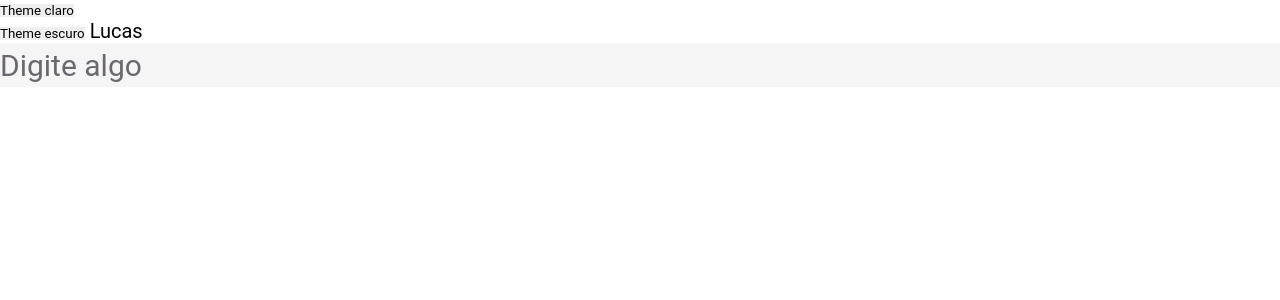
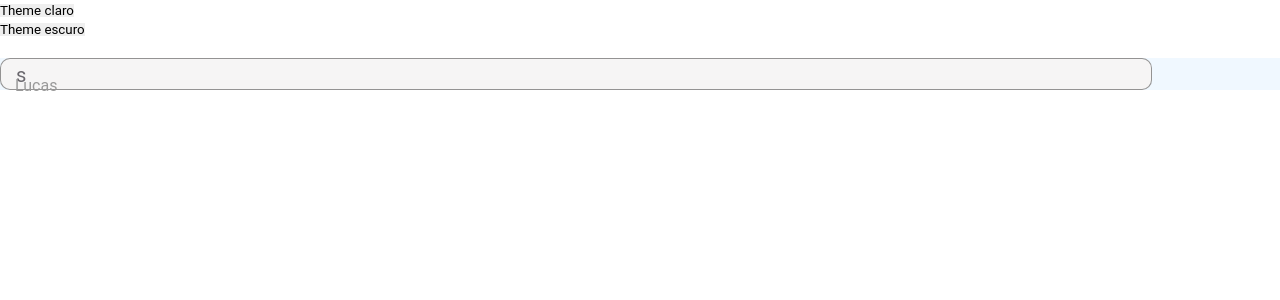
Before and after one commit to obertobr/Worcher_TG, a React (Vite) app: page /home in a window 1280 px wide. Shown: the top 300 px of the page. Built offline with nearby package versions, Linux system fonts and the light colour scheme.

Commit message:
Correction in component input

```diff
--- a/src/components/basicComponents/text-input-component/text.input.component.tsx
+++ b/src/components/basicComponents/text-input-component/text.input.component.tsx
@@ -1,42 +1,49 @@
 import { ReactNode } from "react";
 import BaseComponent from "../../../classes/base.component";
 import { IonInput, IonLabel } from "@ionic/react";
-import style from '../../styleComponents/input.module.css'
 
 type TextFieldTypes = 'text' | 'password';
 
 interface TextInputComponentProps {
-    useLabel?: boolean;
     textLabel?: string;
     typeInput?: TextFieldTypes;
     placeHolder?: string;
     style: CSSModuleClasses;
 }
 
+interface StateInput {
+    textInput: string
+}
+
 export default class TextInputComponent extends BaseComponent<TextInputComponentProps> {
 
+     constructor(props: TextInputComponentProps){
+        super(props)
+
+        this.state = {
+            inputValue: ''
+        }
+     }
+
+      handleInputChange = (event: CustomEvent) => {
+        this.setState({ inputValue: event.detail.value!});
+      };
 
     render(): ReactNode {
-        const { useLabel = false } = this.props;
         const { typeInput = 'text' } = this.props;
 
         return (
             <>
-                { useLabel ? (
-                    <IonLabel className={this.props.style.textLabel}
-                    > {this.props.textLabel} </IonLabel>
-                ): (
-                    <></>
-                )
-                }
+            <div className={this.props.style.containerInput}>
 
-                <IonInput  className={this.props.style.textInput}
-                           type={typeInput}
-                           placeholder={this.props.placeHolder}
+                <IonLabel position="floating" className={this.state.inputValue != ''  ? 'active' : this.props.style.labelInput}>{this.props.textLabel}</IonLabel>
+
+                <IonInput className={this.props.style.textInput}
+                        onIonInput={this.handleInputChange}
+                        type={typeInput}
+                        placeholder={' s'}
                 ></IonInput>
-
-
-
+            </div>
             </>
         )
     }
--- a/src/components/styleComponents/input.module.css
+++ b/src/components/styleComponents/input.module.css
@@ -1,9 +1,43 @@
+.containerInput{
+    width: 100vw;
+    height: 32px;
+    position: relative;
+    margin: 20px 0;
+    background-color: aliceblue;
+}
+
+.labelInput {
+    position: absolute;
+    left: 10px;
+    top: 0%;
+    padding: 0 5px;
+    z-index: 10;
+    color: #999;
+    font-size: 16px;
+    transition: 0.3s;
+    transform: translateY(50%);
+    pointer-events: none;
+}
+
 .textInput {
-    font-size: 30px;
+    position: relative;
+    margin-top: 10px;
+    width: 90%;
+    min-height: 0px;
+    height: 32px;
+    border-radius: 10px;
+    text-indent: 10px;
+    font-size: 20px;
     color: var(--colorInput);
     background-color: var(--backgroundcolorInput);
+    border: var(--borderInput);
+    outline: 0;
 }
 
-.textLabel {
-    font-size: 20px;
+
+
+
+
+.textInput:hover {
+    outline: var(--outlineInput);
 }
--- a/src/components/themeManager/variables.theme.dark.ts
+++ b/src/components/themeManager/variables.theme.dark.ts
@@ -2,6 +2,8 @@ const variables = {
 
     backgroundcolorInput: '#0e0b15',
     colorInput: '#f6f5f5',
+    borderInput: '1px solid rgba(255, 255, 255, 0.4)',
+    outlineInput: '1px solid rgba(110, 126, 197, 0.5)',
 
 }
 
--- a/src/components/themeManager/variables.theme.light.ts
+++ b/src/components/themeManager/variables.theme.light.ts
@@ -2,6 +2,8 @@ const variables = {
 
     backgroundcolorInput: '#f6f5f5',
     colorInput: '#0e0b15',
+    borderInput: '1px solid rgba(0, 0, 0, 0.4)',
+    outlineInput: '1px solid rgba(110, 126, 197, 0.5)',
 }
 
 export default variables ;
--- a/src/pages/Home.tsx
+++ b/src/pages/Home.tsx
@@ -13,7 +13,8 @@ export default class Home extends Component {
           <br />
           <button onClick={() => ThemeManager.setDark()}>Theme escuro</button>
 
-          <TextInputComponent useLabel={true}
+
+          <TextInputComponent
                               textLabel='Lucas'
                               typeInput='text'
                               placeHolder='Digite algo'
--- a/src/theme/variables.css
+++ b/src/theme/variables.css
@@ -4,6 +4,9 @@ http://ionicframework.com/docs/theming/ */
 
 :root{
 
+    /* INPUT */
     --backgroundcolorInput: #f6f5f5;
     --colorInput: #0e0b15;
+    --borderInput:  1px solid rgba(0, 0, 0, 0.4);
+    --outlineInput: 1px solid rgba(110, 126, 197, 0.5);
 }
```
